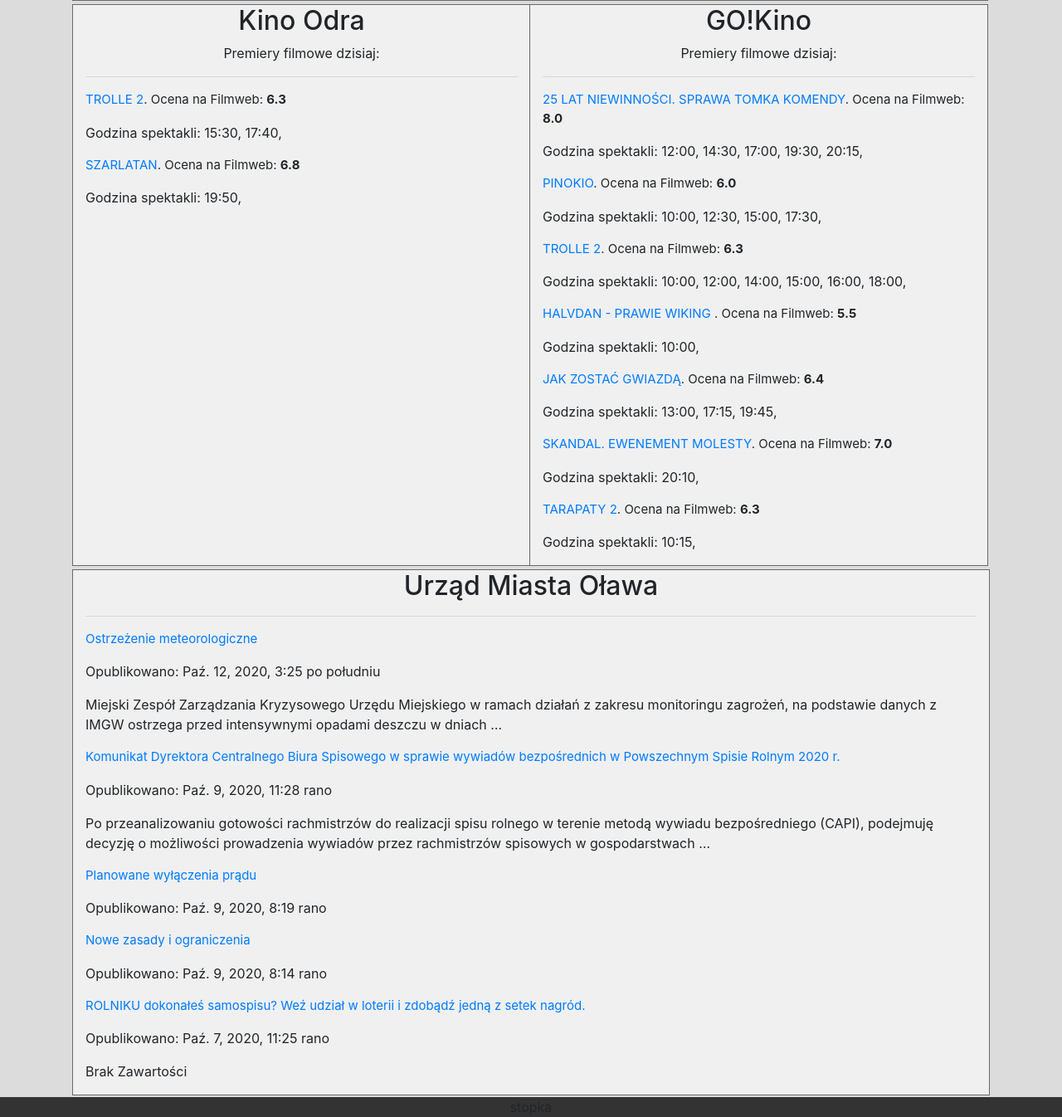
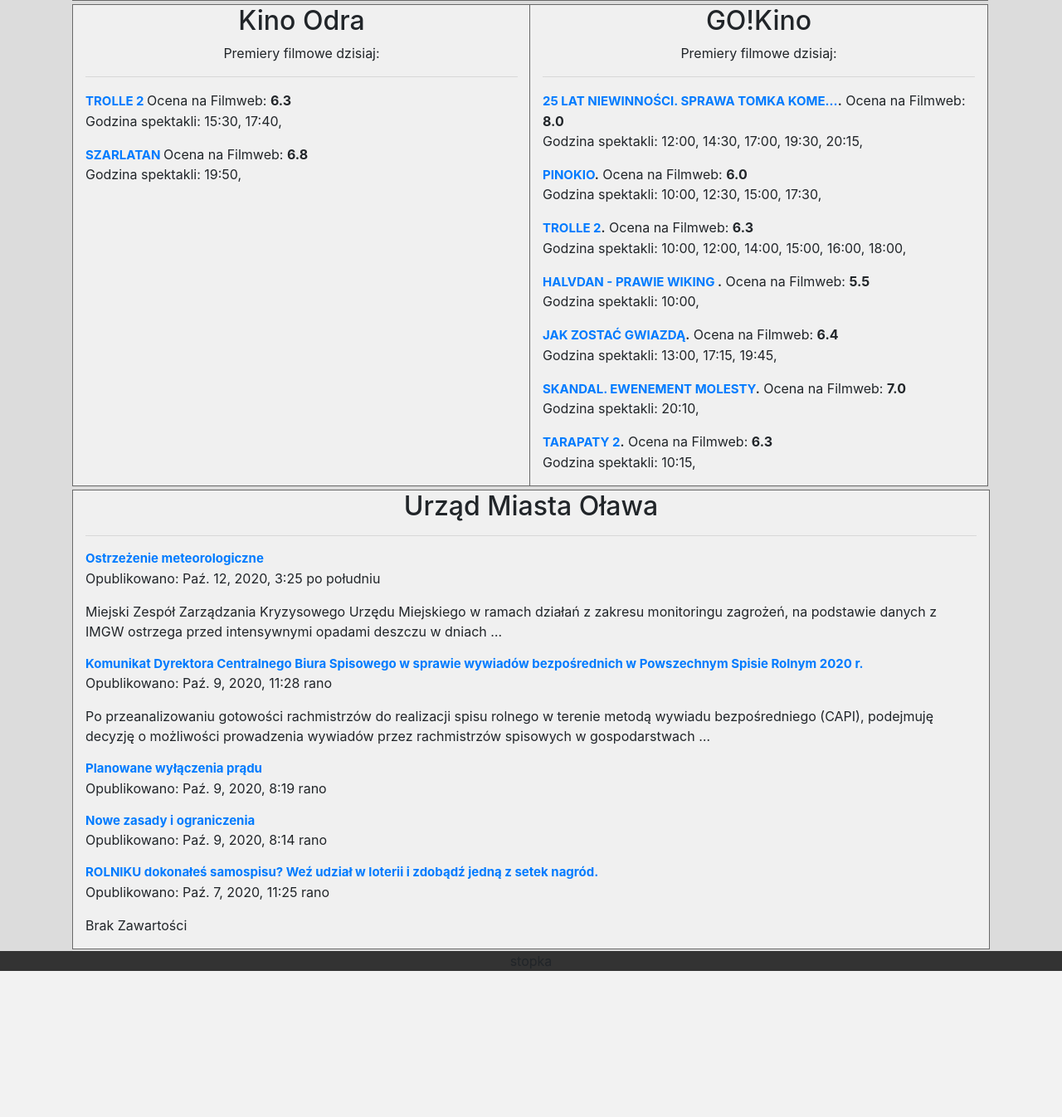
Before and after one commit to mathematicianx/Django_Content_Aggregator_Heroku, a Django app: page / in a window 1280 px wide. Shown: the part 821-2167 px from the top of the page at 83% size. After the commit the page ends 1991 px from the top, so only its background shows below. Run offline with Django 3.2, Linux system fonts and the light colour scheme; data comes from the database, SQL or seed files in the repository; some libraries are stand-ins or nearby versions.

Commit message:
css polish

```diff
--- a/homepage/static/css/homepage.css
+++ b/homepage/static/css/homepage.css
@@ -174,6 +174,13 @@
 
 }
 
+}
+.title-news-movie {
+    font-size: 14px;
+    font-weight: bold;
+    margin-bottom: 0px
+}
+
 .col-3-foto-center {
     width: 25%;
     text-align: center;
--- a/homepage/templates/homepage/index.html
+++ b/homepage/templates/homepage/index.html
@@ -41,7 +41,8 @@
             </div>
             <hr>
             {% for key, value in kino_odra_movies.items %}
-                <p class="date_cont" style="font-size:15px"><a href={{ key.link }}>{{ key.title }}</a>. Ocena na Filmweb: <strong>{{ key.filmweb_score|floatformat:1 }}</strong></p>
+                <span class="title-news"><a href={{ key.link }}>{{ key.title }}</a> </span>
+                <span> Ocena na Filmweb: <strong>{{ key.filmweb_score|floatformat:1 }}</strong></span>
                 <p class="date_cont">Godzina spektakli:
                 {% for v in value %}
                     {{ v }}{% if not loop.last %},{% endif %}
@@ -56,7 +57,8 @@
             </div>
             <hr>
             {% for key, value in gokino_movies.items %}
-            <p class="date_cont" style="font-size:15px"><a href={{ key.link }}>{{ key.title }}</a>. Ocena na Filmweb: <strong>{{ key.filmweb_score|floatformat:1 }}</strong></p>
+                <span class="title-news"><a href={{ key.link }}>{{ key.title|truncatechars:38 }}</a>.</span>
+                <span> Ocena na Filmweb: <strong>{{ key.filmweb_score|floatformat:1 }}</strong></span>
                 <p class="date_cont">Godzina spektakli:
                 {% for v in value %}
                     {{ v }}{% if not loop.last %},{% endif %}
@@ -74,7 +76,7 @@
             <div class="col-12-center"><h2>Urząd Miasta Oława</h2></div>
             <hr>
             {% for news in umolawa_news %}
-              <p class="date_cont" style="font-size:15px"><a href={{ news.link }}>{{ news.title }}</a></p>
+              <p class="title-news"><a href={{ news.link }}>{{ news.title }}</a></p>
               <p class="date_cont">Opublikowano: {{ news.date_of_publication }}</p>
               <p>{{ news.content|truncatewords:25 }}</p>
             {% endfor %}
```
